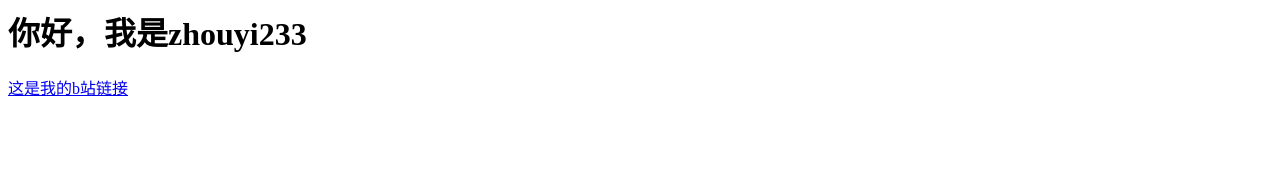
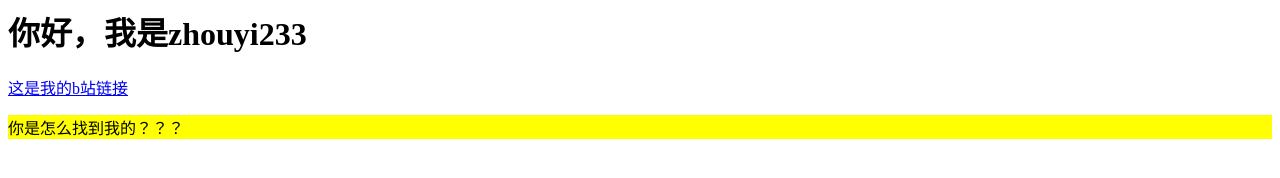
Before and after one commit to zhouyi233/zhouyi233.github.io, a plain HTML site: page index.html in a window 1280 px wide. Drawn offline with Linux system fonts and the light colour scheme.

Commit message:
index.html

```diff
--- a/index.html
+++ b/index.html
@@ -1,2 +1,5 @@
 <h1>你好，我是zhouyi233</h1>
 <a href="https://space.bilibili.com/1466853995?spm_id_from=333.1007.0.0">这是我的b站链接</a>
+<p style="background-color:rgb(255,255,0)">
+  你是怎么找到我的？？？
+</p>
```
